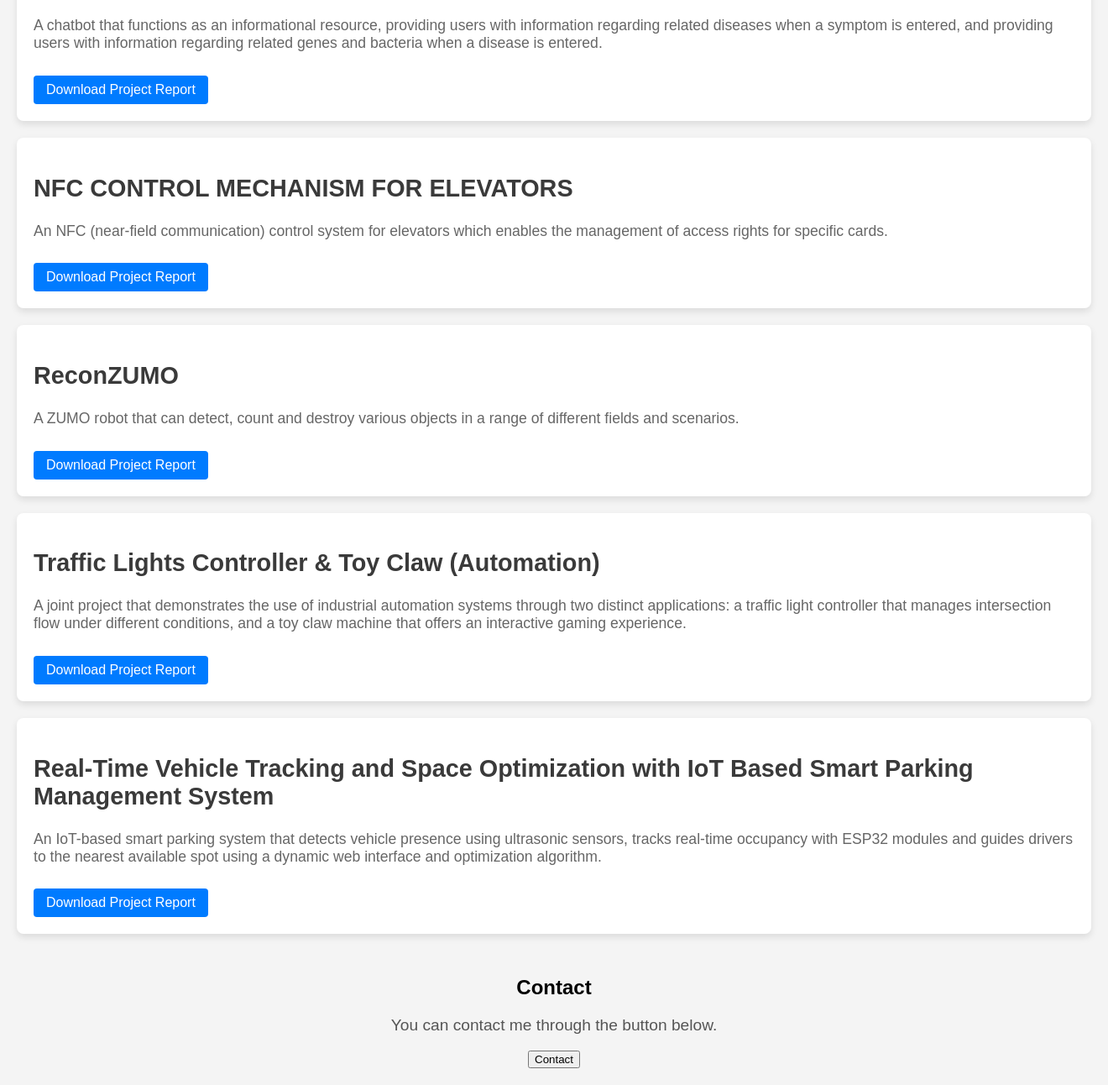
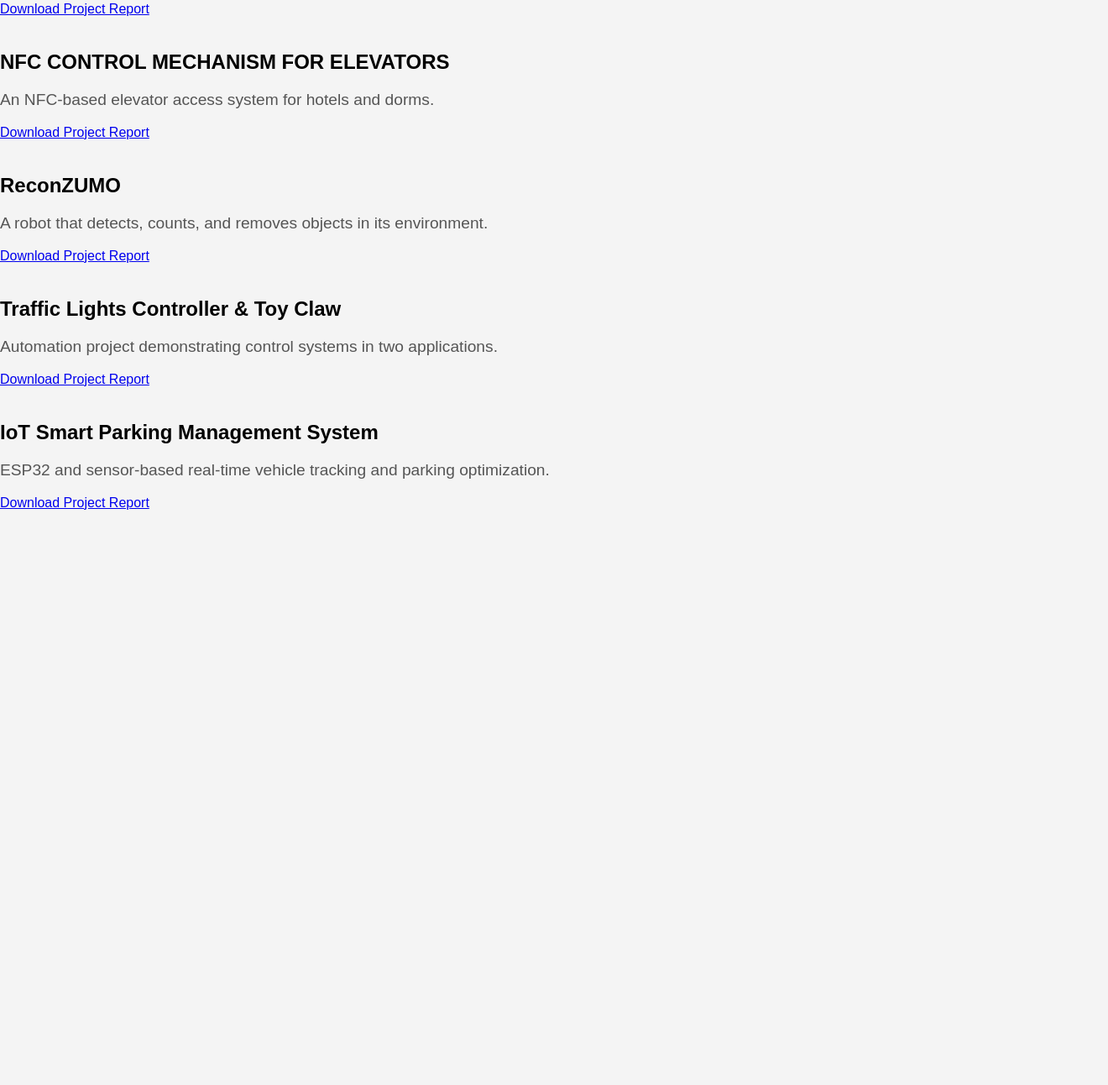
Before and after one commit to GencoGuven/projectsweb, a plain HTML site: page index.html in a window 1280 px wide. Shown: the part 270-1562 px from the top of the page at 84% size, 1320 px wide, since content can reach past the window. After the commit the page ends 878 px from the top, so only its background shows below. Drawn offline with Linux system fonts and the light colour scheme.

Commit message:
Update index.html

```diff
--- a/index.html
+++ b/index.html
@@ -1,56 +1,45 @@
 <!DOCTYPE html>
 <html lang="en">
 <head>
-  <meta charset="UTF-8">
-  <meta name="viewport" content="width=device-width, initial-scale=1.0">
-  <title>My Projects</title>
-  <link rel="stylesheet" href="style.css">
+  <meta charset="UTF-8" />
+  <meta name="viewport" content="width=device-width, initial-scale=1.0"/>
+  <title>Ahmet Genco Güven | Projects</title>
+  <link rel="stylesheet" href="style.css" />
   <script src="script.js" defer></script>
+  <link href="https://fonts.googleapis.com/css2?family=Prompt:wght@400;700&display=swap" rel="stylesheet">
 </head>
 <body>
-  <div class="wrapper">
-    <section class="hero">
-      <h1>Welcome!</h1>
-      <p>Here are my projects.</p>
-    </section>
+  <div class="hero">
+    <h1>Hi, I'm Genco </h1>
+    <p>Scroll down to see my projects!</p>
+  </div>
 
-    <section class="projects">
-      <div class="project">
+  <section class="projects hidden">
+    <div class="project-item">
       <h2>SYMPTOM TO DISEASE - DISEASE TO GENE BOT</h2>
-        <p>A chatbot that functions as an informational resource, providing users with information regarding related diseases when a symptom is entered, and providing users with information regarding related genes and bacteria when a disease is entered.</p>
+      <p>A chatbot that provides disease and gene information from symptoms.</p>
       <a href="projects2025/EE300PROJECTONLY.pdf" download>Download Project Report</a>
     </div>
-
-      <div class="project">
+    <div class="project-item">
       <h2>NFC CONTROL MECHANISM FOR ELEVATORS</h2>
-        <p>An NFC (near-field communication) control system for elevators which enables the management of access rights for specific cards.</p>
+      <p>An NFC-based elevator access system for hotels and dorms.</p>
       <a href="projects2025/EE400PROJECTONLY.pdf" download>Download Project Report</a>
     </div>
-
-      <div class="project">
+    <div class="project-item">
       <h2>ReconZUMO</h2>
-        <p>A ZUMO robot that can detect, count and destroy various objects in a range of different fields and scenarios.</p>
+      <p>A robot that detects, counts, and removes objects in its environment.</p>
       <a href="projects2025/EE321" download>Download Project Report</a>
     </div>
-
-      <div class="project">
-        <h2>Traffic Lights Controller & Toy Claw (Automation)</h2>
-        <p>A joint project that demonstrates the use of industrial automation systems through two distinct applications: a traffic light controller that manages intersection flow under different conditions, and a toy claw machine that offers an interactive gaming experience.</p>
+    <div class="project-item">
+      <h2>Traffic Lights Controller & Toy Claw</h2>
+      <p>Automation project demonstrating control systems in two applications.</p>
       <a href="projects2025/EE392.pdf" download>Download Project Report</a>
     </div>
-
-      <div class="project">
-        <h2>Real-Time Vehicle Tracking and Space Optimization with IoT Based Smart Parking Management System</h2>
-        <p>An IoT-based smart parking system that detects vehicle presence using ultrasonic sensors, tracks real-time occupancy with ESP32 modules and guides drivers to the nearest available spot using a dynamic web interface and optimization algorithm.</p>
+    <div class="project-item">
+      <h2>IoT Smart Parking Management System</h2>
+      <p>ESP32 and sensor-based real-time vehicle tracking and parking optimization.</p>
       <a href="projects2025/EE401.pdf" download>Download Project Report</a>
     </div>
   </section>
-
-    <section class="contact">
-      <h2>Contact</h2>
-      <p>You can contact me through the button below.</p>
-      <button>Contact</button>
-    </section>
-  </div>
 </body>
 </html>
```
Lines whose indentation alone changed are shown as unchanged.
